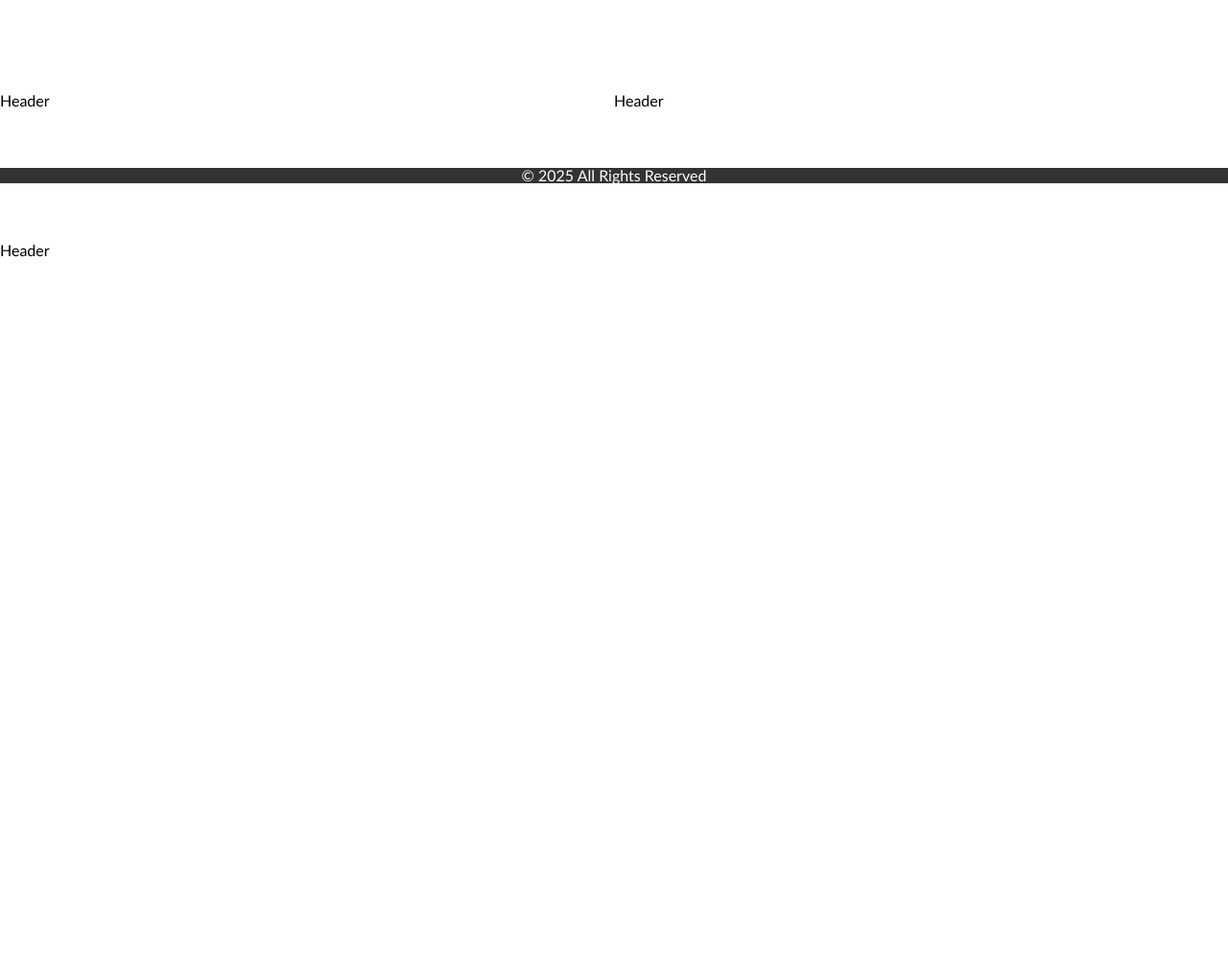
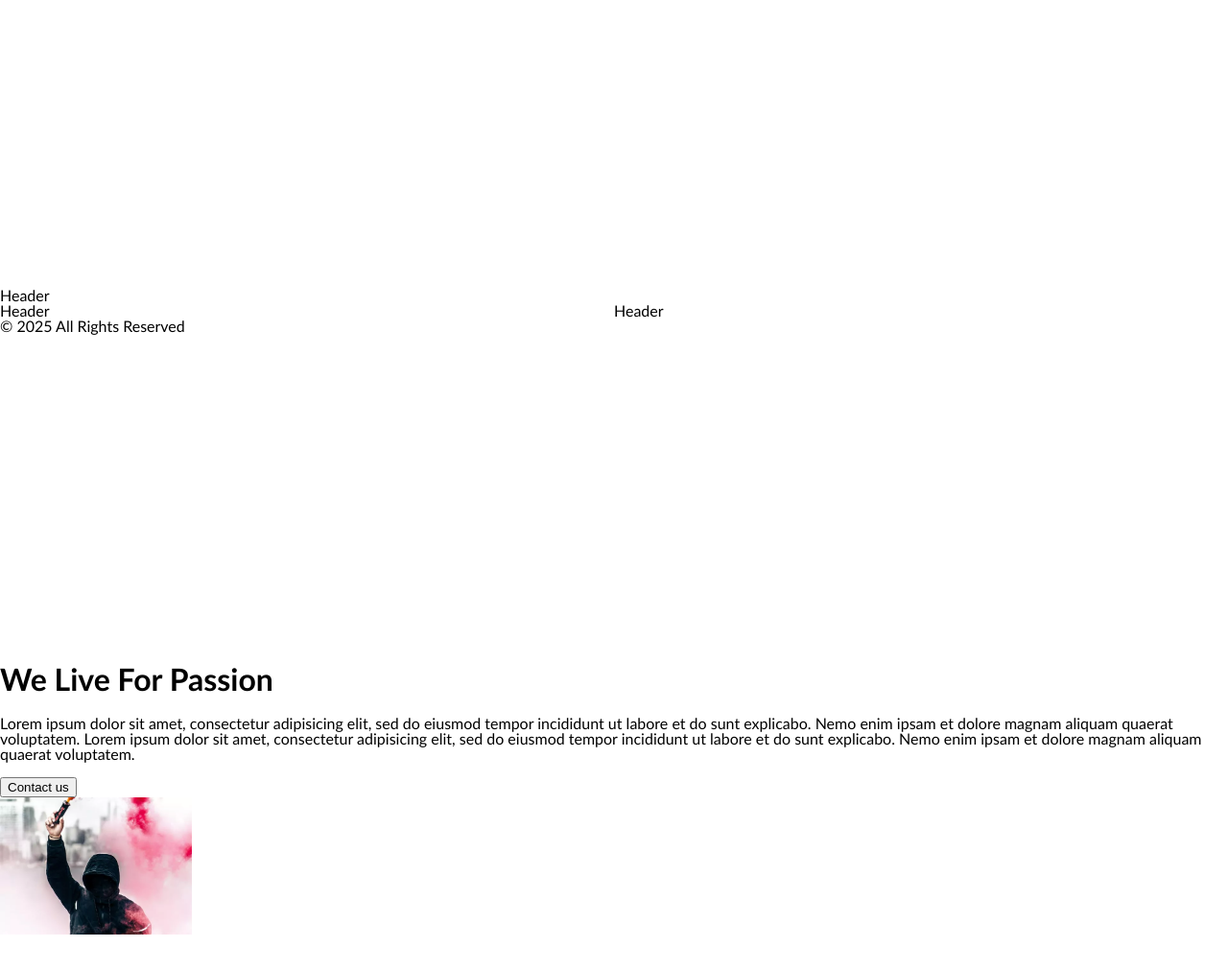
Before and after one commit to monirHRaju/css-grid-layout, a plain HTML site: page index.html in a window 1280 px wide. Shown: the part 500-1512 px from the top of the page at 96% size. Before the commit the page ends 800 px from the top, so only its background shows below. Drawn offline with Linux system fonts and the light colour scheme.

Commit message:
content section added from 2nd pc

```diff
--- a/index.html
+++ b/index.html
@@ -16,8 +16,7 @@
             display: grid;
             grid-template-areas:
                 "header header"
-                "menu content"
-                "footer footer";
+                "content content";
             grid-template-columns: 1fr 1fr;
             align-items: center;;
             height: 100vh;
@@ -36,16 +35,13 @@
             background-position: right center;
             max-width: 100%;
             padding: 50px;
+            height: 700px;
+        }
+        .content{
+            grid-area: content;
+
         }
 
-        footer {
-            grid-area: footer;
-            background: #333;
-            color: white;
-            display: flex;
-            align-items: center;
-            justify-content: center;
-        }
         .header h1{
             font-size: 4em;
             font-weight: 700;
@@ -94,6 +90,19 @@
         <div class="footer">Header</div>
         <footer>&copy; 2025 All Rights Reserved</footer>
     </div>
-
+    <div class="container">
+        <div class="content">
+            <div class="abouttitle">
+                <h1>We Live For Passion</h1>
+            </div>
+            <div class="aboutdesc">
+                <p>Lorem ipsum dolor sit amet, consectetur adipisicing elit, sed do eiusmod tempor incididunt ut labore et do sunt explicabo. Nemo enim ipsam et dolore magnam aliquam quaerat voluptatem. Lorem ipsum dolor sit amet, consectetur adipisicing elit, sed do eiusmod tempor incididunt ut labore et do sunt explicabo. Nemo enim ipsam et dolore magnam aliquam quaerat voluptatem.</p>
+                <button>Contact us</button>
+            </div>
+            <div class="">
+                <img src="17.jpg.webp" alt="a lady photo" width="200px">
+            </div>
+        </div>
+    </div>
 </body>
 </html>
```
Also changed, not shown: 17.jpg.webp (added).
